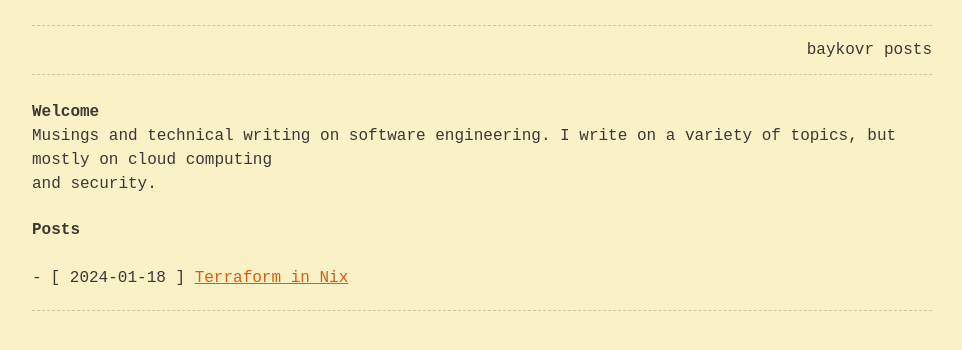
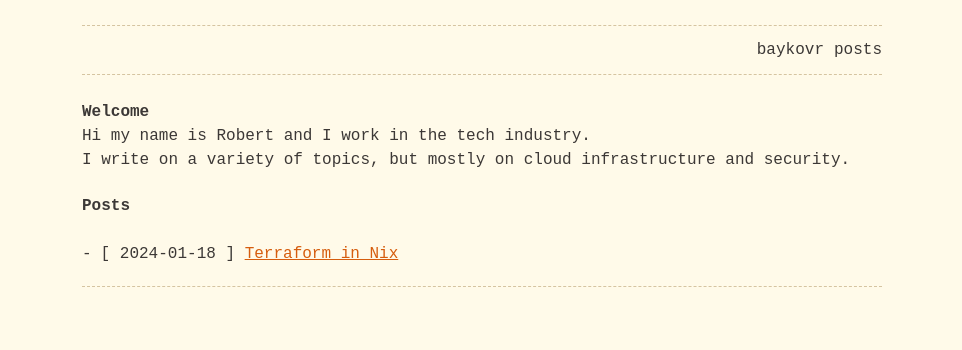
Before and after one commit to baykovr/baykovr.github.io, a Jekyll site: the page built from index.md, in a window 1280 px wide. Shown: the top 350 px of the page, without its empty margins (158-1120 px from the left). Built offline with Jekyll 4.4.1, drawn with Linux system fonts in a browser that asks for light colours; some web fonts are replaced.

Commit message:
Add scratch checkpoint

```diff
--- a/_sass/_light.scss
+++ b/_sass/_light.scss
@@ -7,7 +7,7 @@
   --border: dashed 1px #d5c4a1; /* Gruvbox light gray */
   --selection-background: #ebdbb2; /* Gruvbox light background */
   --selection-text: #3c3836; /* Gruvbox dark gray */
-  --background-color: #fbf1c7; /* Gruvbox lightest color */
+  --background-color: #fffae9; /* Gruvbox lightest color */
   --text-color: var(--base-color);
   --placeholder-color: var(--base-color);
   --link-color: #d65d0e; /* Gruvbox orange */
--- a/_sass/base.scss
+++ b/_sass/base.scss
@@ -5,10 +5,10 @@
  */
 $base-font-family:     'Inconsolata', 'Victor Mono', monospace !default;
 $base-font-size:       16px !default;
-$mobile-font-size:     12px !default;
+$mobile-font-size:     16px !default;
 $base-line-height:     1.5 !default;
 $container-width:      90% !default;
-$container-max-width:  900px !default;
+$container-max-width:  800px !default;
 
 /**
  * Global
--- a/index.md
+++ b/index.md
@@ -4,7 +4,7 @@ layout: home
 permalink: /
 ---
 # Welcome
-Musings and technical writing on software engineering. I write on a variety of topics, but mostly on cloud computing
-and security.
+Hi my name is Robert and I work in the tech industry.
+I write on a variety of topics, but mostly on cloud infrastructure and security.
 
 # Posts
```
Also changed, not shown: _posts/2024-01-18-terraform-in-nix.md (+63 -51 lines).
